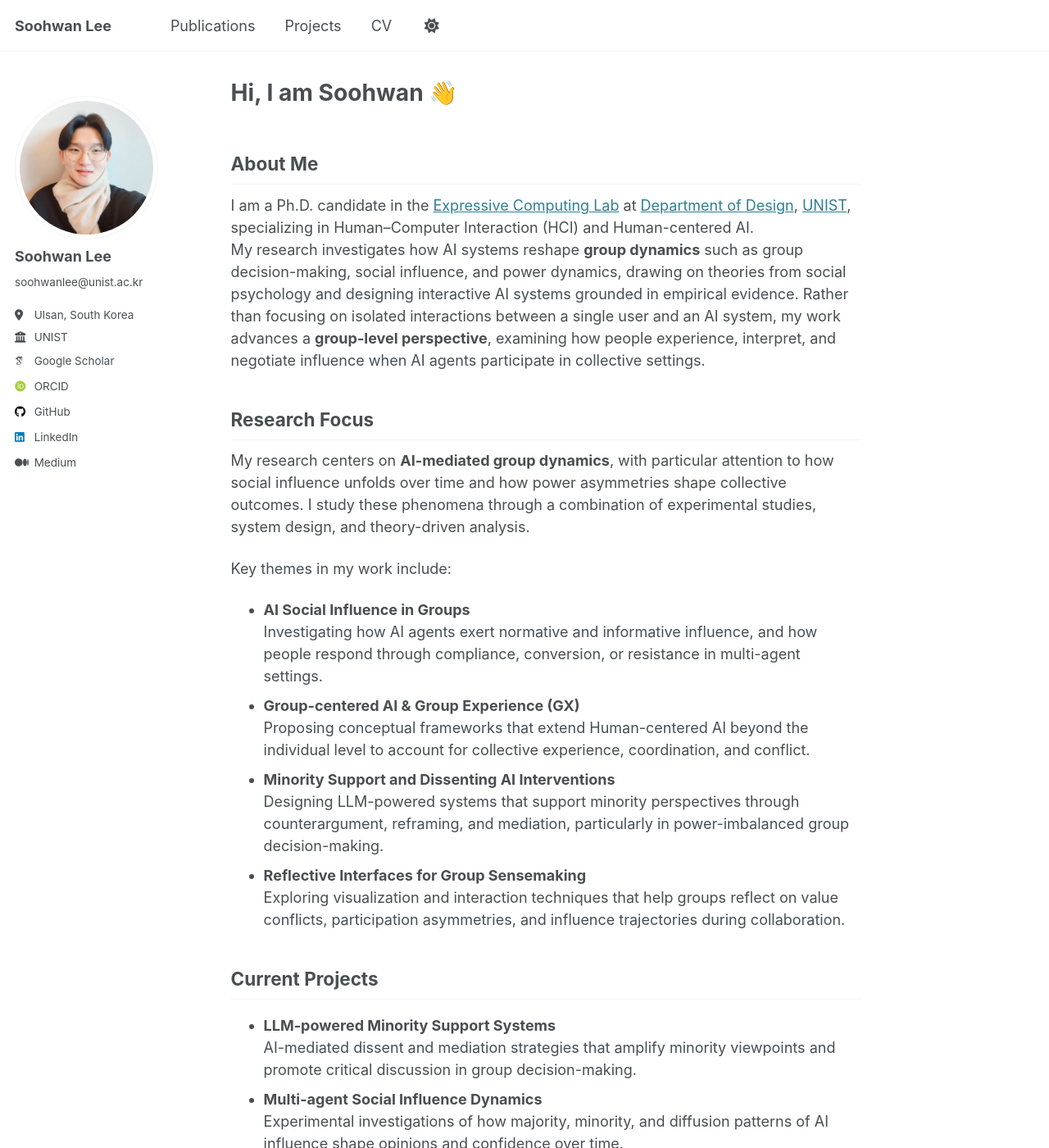
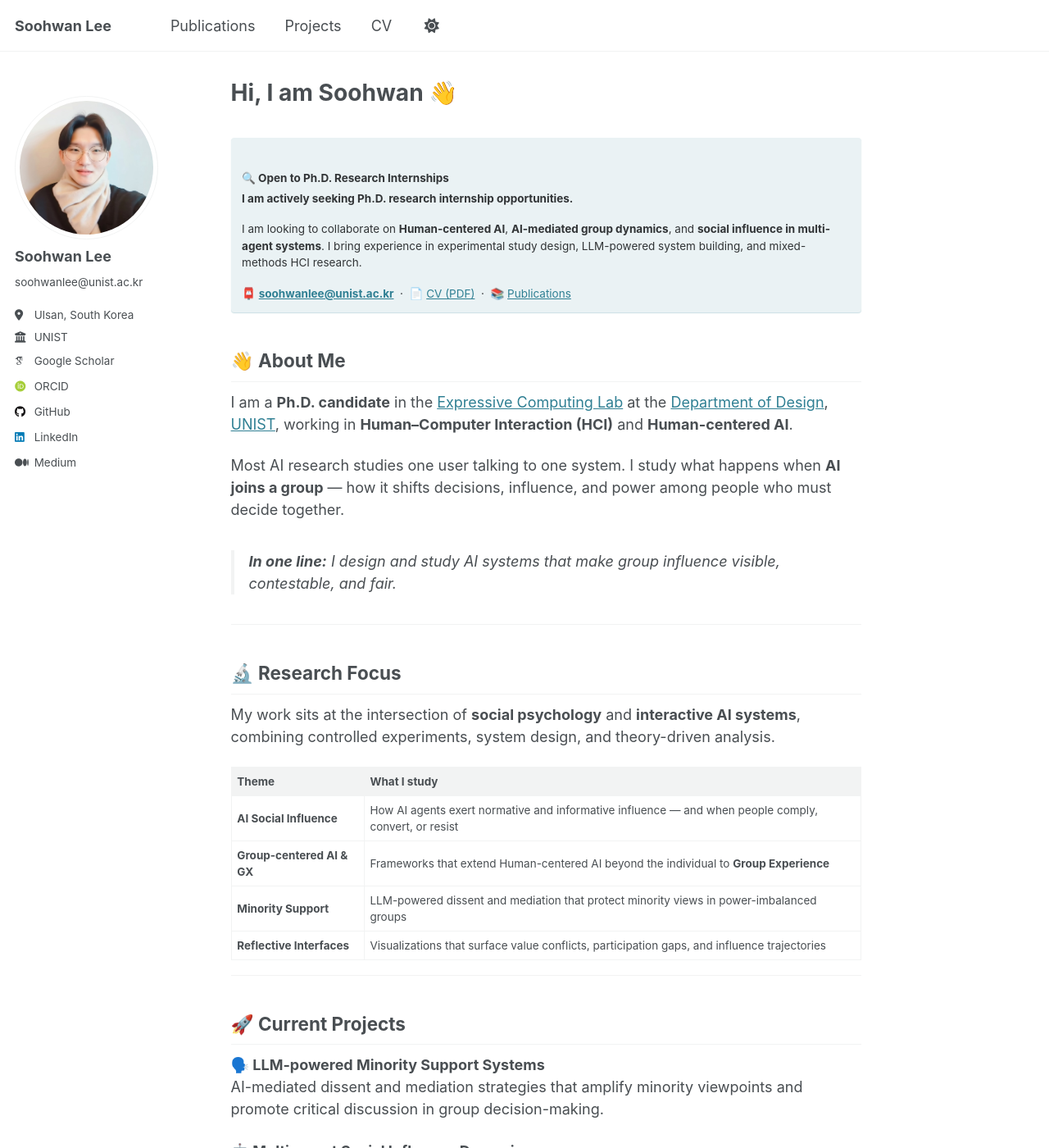
Before and after one commit to Soohwan-Lee/soohwan-lee.github.io, a Jekyll site: the page built from _pages/about.md, in a window 1280 px wide and 1400 px high. Shown: the whole window at 82% size. Built offline with Jekyll 4.4.1, drawn with Linux system fonts in a browser that asks for light colours; some web fonts are replaced; some of the changed text lies outside the part shown.

Commit message:
about page revision

```diff
--- /dev/null
+++ b/_pages/about-archive-2026-08.md
@@ -0,0 +1,71 @@
+---
+permalink: /about-archive/
+title: "About (Archived Version)"
+author_profile: true
+sitemap: false
+---
+
+> **Note:** This is an archived version of the About page, preserved as of August 2026.
+> The current version lives at [the homepage](/).
+
+<!-- ## About Me
+I am a Ph.D. candidate in the [Expressive Computing Lab](https://expc.unist.ac.kr/) at [Department of Design](https://design.unist.ac.kr/), [UNIST](https://www.unist.ac.kr/), specializing in Human-Computer Interaction(HCI) and Human-centered AI. My research bridges social psychology and AI technologies, with a particular focus on social influence and power dynamics in AI agent interactions.
+
+## Research Focus & Contributions
+My work explores the intersection of social psychology, group dynamics, and AI technologies to address critical limitations in current Human-centered AI approaches. While much of today's AI research focuses on interactions between individual users and single AI systems, I'm expanding this perspective to include **group-level interactions** and **collective experiences**.
+Through my research, I examine:
+- **Social Psychology & Group Dynamics**: Understanding how group decision-making processes can be enhanced through AI intervention
+- **Human-centered AI**: Designing AI systems that meaningfully support collective goals and diverse user groups
+- **AI Social Influence**: Investigating how AI agents can mediate power dynamics within collaborative environments
+
+To advance these areas, I've introduced important concepts like Group-centered AI and Group Experience(GX), developing frameworks specifically tailored to collective user experiences and creating AI systems that facilitate balanced group interactions while amplifying minority perspectives.
+
+## Current Projects
+- **LLM-powered Devil's Advocate Agent**: Designed to enhance minority opinions in group decision-making processes
+- **Multi-agent Systems and Social Influence**: Examining how AI agents establish and exercise social power in group settings
+- **Adaptive Chatbot Facilitators**: Creating AI tools that support collaborative ideation processes
+- **Group Reflective Dashboard**: Developing visualization systems that promote critical thinking during group ideation through reflective prompting -->
+
+## About Me
+
+I am a Ph.D. candidate in the [Expressive Computing Lab](https://expc.unist.ac.kr/) at [Department of Design](https://design.unist.ac.kr/), [UNIST](https://www.unist.ac.kr/), specializing in Human–Computer Interaction (HCI) and Human-centered AI.
+My research investigates how AI systems reshape **group dynamics** such as group decision-making, social influence, and power dynamics, drawing on theories from social psychology and designing interactive AI systems grounded in empirical evidence.
+Rather than focusing on isolated interactions between a single user and an AI system, my work advances a **group-level perspective**, examining how people experience, interpret, and negotiate influence when AI agents participate in collective settings.
+
+
+
+## Research Focus
+My research centers on **AI-mediated group dynamics**, with particular attention to how social influence unfolds over time and how power asymmetries shape collective outcomes. I study these phenomena through a combination of experimental studies, system design, and theory-driven analysis.
+
+Key themes in my work include:
+- **AI Social Influence in Groups**
+  Investigating how AI agents exert normative and informative influence, and how people respond through compliance, conversion, or resistance in multi-agent settings.
+- **Group-centered AI & Group Experience (GX)**
+  Proposing conceptual frameworks that extend Human-centered AI beyond the individual level to account for collective experience, coordination, and conflict.
+- **Minority Support and Dissenting AI Interventions**
+  Designing LLM-powered systems that support minority perspectives through counterargument, reframing, and mediation, particularly in power-imbalanced group decision-making.
+- **Reflective Interfaces for Group Sensemaking**
+  Exploring visualization and interaction techniques that help groups reflect on value conflicts, participation asymmetries, and influence trajectories during collaboration.
+
+
+## Current Projects
+
+- **LLM-powered Minority Support Systems**
+  AI-mediated dissent and mediation strategies that amplify minority viewpoints and promote critical discussion in group decision-making.
+- **Multi-agent Social Influence Dynamics**
+  Experimental investigations of how majority, minority, and diffusion patterns of AI influence shape opinions and confidence over time.
+- **Group Reflective Dashboard**
+  A visualization-based system that surfaces latent value conflicts, influence trajectories, and participation asymmetries to support post-hoc and in-situ group reflection.
+
+
+## Research Vision
+Across these projects, my broader goal is to design **Group-centered AI systems** that do not simply optimize group outcomes, but help people **understand how those outcomes emerge**, whose values are reflected, and how influence is exercised within AI-augmented collectives.
+
+
+## Personal Interests
+In my free time, I enjoy running and exploring a diverse range of films and literature. I particularly love movies directed by Quentin Tarantino, Christopher Nolan, and Denis Villeneuve. However, some of my favorite films include 'Sicario', 'The Matrix', and 'Everything Everywhere All at Once'. I also have a particular interest in reading books and articles on cross-cultural psychology, such as 'Thought of Geography'.
+
+
+<!-- News and Travle
+------
+The main configuration file for the site is in the base directory in [_config.yml](https://github.com/academicpages/academicpages.github.io/blob/master/_config.yml), which defines the content in the sidebars and other site-wide features. You will need to replace the default variables with ones about yourself and your site's github repository. The configuration file for the top menu is in [_data/navigation.yml](https://github.com/academicpages/academicpages.github.io/blob/master/_data/navigation.yml). For example, if you don't have a portfolio or blog posts, you can remove those items from that navigation.yml file to remove them from the header.  -->
--- a/_pages/about.md
+++ b/_pages/about.md
@@ -7,65 +7,68 @@ redirect_from:
   - /about.html
 ---
 
+<div class="notice--info" markdown="1">
+### 🔍 Open to Ph.D. Research Internships
 
-<!-- ## About Me
-I am a Ph.D. candidate in the [Expressive Computing Lab](https://expc.unist.ac.kr/) at [Department of Design](https://design.unist.ac.kr/), [UNIST](https://www.unist.ac.kr/), specializing in Human-Computer Interaction(HCI) and Human-centered AI. My research bridges social psychology and AI technologies, with a particular focus on social influence and power dynamics in AI agent interactions.
+**I am actively seeking Ph.D. research internship opportunities.**
 
-## Research Focus & Contributions
-My work explores the intersection of social psychology, group dynamics, and AI technologies to address critical limitations in current Human-centered AI approaches. While much of today's AI research focuses on interactions between individual users and single AI systems, I'm expanding this perspective to include **group-level interactions** and **collective experiences**.
-Through my research, I examine:
-- **Social Psychology & Group Dynamics**: Understanding how group decision-making processes can be enhanced through AI intervention
-- **Human-centered AI**: Designing AI systems that meaningfully support collective goals and diverse user groups
-- **AI Social Influence**: Investigating how AI agents can mediate power dynamics within collaborative environments
+I am looking to collaborate on **Human-centered AI**, **AI-mediated group dynamics**, and **social influence in multi-agent systems**. I bring experience in experimental study design, LLM-powered system building, and mixed-methods HCI research.
 
-To advance these areas, I've introduced important concepts like Group-centered AI and Group Experience(GX), developing frameworks specifically tailored to collective user experiences and creating AI systems that facilitate balanced group interactions while amplifying minority perspectives.
+📮 **[soohwanlee@unist.ac.kr](mailto:soohwanlee@unist.ac.kr)** &nbsp;·&nbsp; 📄 [CV (PDF)](/files/soohwan_CV__final.pdf) &nbsp;·&nbsp; 📚 [Publications](/publications/)
+</div>
 
-## Current Projects
-- **LLM-powered Devil's Advocate Agent**: Designed to enhance minority opinions in group decision-making processes
-- **Multi-agent Systems and Social Influence**: Examining how AI agents establish and exercise social power in group settings
-- **Adaptive Chatbot Facilitators**: Creating AI tools that support collaborative ideation processes
-- **Group Reflective Dashboard**: Developing visualization systems that promote critical thinking during group ideation through reflective prompting -->
+## 👋 About Me
 
-## About Me
+I am a **Ph.D. candidate** in the [Expressive Computing Lab](https://expc.unist.ac.kr/) at the [Department of Design](https://design.unist.ac.kr/), [UNIST](https://www.unist.ac.kr/), working in **Human–Computer Interaction (HCI)** and **Human-centered AI**.
 
-I am a Ph.D. candidate in the [Expressive Computing Lab](https://expc.unist.ac.kr/) at [Department of Design](https://design.unist.ac.kr/), [UNIST](https://www.unist.ac.kr/), specializing in Human–Computer Interaction (HCI) and Human-centered AI.
-My research investigates how AI systems reshape **group dynamics** such as group decision-making, social influence, and power dynamics, drawing on theories from social psychology and designing interactive AI systems grounded in empirical evidence.
-Rather than focusing on isolated interactions between a single user and an AI system, my work advances a **group-level perspective**, examining how people experience, interpret, and negotiate influence when AI agents participate in collective settings.
+Most AI research studies one user talking to one system. I study what happens when **AI joins a group** — how it shifts decisions, influence, and power among people who must decide together.
 
+> **In one line:** I design and study AI systems that make group influence visible, contestable, and fair.
 
+---
 
-## Research Focus
-My research centers on **AI-mediated group dynamics**, with particular attention to how social influence unfolds over time and how power asymmetries shape collective outcomes. I study these phenomena through a combination of experimental studies, system design, and theory-driven analysis.
+## 🔬 Research Focus
 
-Key themes in my work include:
-- **AI Social Influence in Groups**
-  Investigating how AI agents exert normative and informative influence, and how people respond through compliance, conversion, or resistance in multi-agent settings.
-- **Group-centered AI & Group Experience (GX)**
-  Proposing conceptual frameworks that extend Human-centered AI beyond the individual level to account for collective experience, coordination, and conflict.
-- **Minority Support and Dissenting AI Interventions**
-  Designing LLM-powered systems that support minority perspectives through counterargument, reframing, and mediation, particularly in power-imbalanced group decision-making.
-- **Reflective Interfaces for Group Sensemaking**
-  Exploring visualization and interaction techniques that help groups reflect on value conflicts, participation asymmetries, and influence trajectories during collaboration.
+My work sits at the intersection of **social psychology** and **interactive AI systems**, combining controlled experiments, system design, and theory-driven analysis.
 
+| Theme | What I study |
+| :--- | :--- |
+| **AI Social Influence** | How AI agents exert normative and informative influence — and when people comply, convert, or resist |
+| **Group-centered AI & GX** | Frameworks that extend Human-centered AI beyond the individual to **Group Experience** |
+| **Minority Support** | LLM-powered dissent and mediation that protect minority views in power-imbalanced groups |
+| **Reflective Interfaces** | Visualizations that surface value conflicts, participation gaps, and influence trajectories |
 
-## Current Projects
+---
 
-- **LLM-powered Minority Support Systems**
-  AI-mediated dissent and mediation strategies that amplify minority viewpoints and promote critical discussion in group decision-making.
-- **Multi-agent Social Influence Dynamics**
-  Experimental investigations of how majority, minority, and diffusion patterns of AI influence shape opinions and confidence over time.
-- **Group Reflective Dashboard**
-  A visualization-based system that surfaces latent value conflicts, influence trajectories, and participation asymmetries to support post-hoc and in-situ group reflection.
+## 🚀 Current Projects
 
+**🗣️ LLM-powered Minority Support Systems**
+AI-mediated dissent and mediation strategies that amplify minority viewpoints and promote critical discussion in group decision-making.
 
-## Research Vision
-Across these projects, my broader goal is to design **Group-centered AI systems** that do not simply optimize group outcomes, but help people **understand how those outcomes emerge**, whose values are reflected, and how influence is exercised within AI-augmented collectives.
+**🤖 Multi-agent Social Influence Dynamics**
+Experiments on how majority, minority, and diffusion patterns of AI influence shape opinions and confidence over time.
 
+**📊 Group Reflective Dashboard**
+A visualization system that surfaces latent value conflicts, influence trajectories, and participation asymmetries for in-situ and post-hoc group reflection.
 
-## Personal Interests
-In my free time, I enjoy running and exploring a diverse range of films and literature. I particularly love movies directed by Quentin Tarantino, Christopher Nolan, and Denis Villeneuve. However, some of my favorite films include 'Sicario', 'The Matrix', and 'Everything Everywhere All at Once'. I also have a particular interest in reading books and articles on cross-cultural psychology, such as 'Thought of Geography'.
+---
 
+## 🎯 Research Vision
 
-<!-- News and Travle
-------
-The main configuration file for the site is in the base directory in [_config.yml](https://github.com/academicpages/academicpages.github.io/blob/master/_config.yml), which defines the content in the sidebars and other site-wide features. You will need to replace the default variables with ones about yourself and your site's github repository. The configuration file for the top menu is in [_data/navigation.yml](https://github.com/academicpages/academicpages.github.io/blob/master/_data/navigation.yml). For example, if you don't have a portfolio or blog posts, you can remove those items from that navigation.yml file to remove them from the header.  -->
+<div class="notice--primary" markdown="1">
+I want to build **Group-centered AI** that does not merely optimize group outcomes, but helps people **understand how those outcomes emerge** — whose values are reflected, and how influence is exercised within AI-augmented collectives.
+</div>
+
+---
+
+## ☕ Beyond Research
+
+Outside the lab I run, watch a lot of films, and read across cross-cultural psychology.
+
+- 🎬 **Directors:** Quentin Tarantino · Christopher Nolan · Denis Villeneuve
+- 🍿 **Favorites:** *Sicario* · *The Matrix* · *Everything Everywhere All at Once*
+- 📖 **Reading:** *The Geography of Thought* and other work on cross-cultural psychology
+
+---
+
+<sub>An earlier, longer version of this page is kept in the [archive](/about-archive/).</sub>
```
